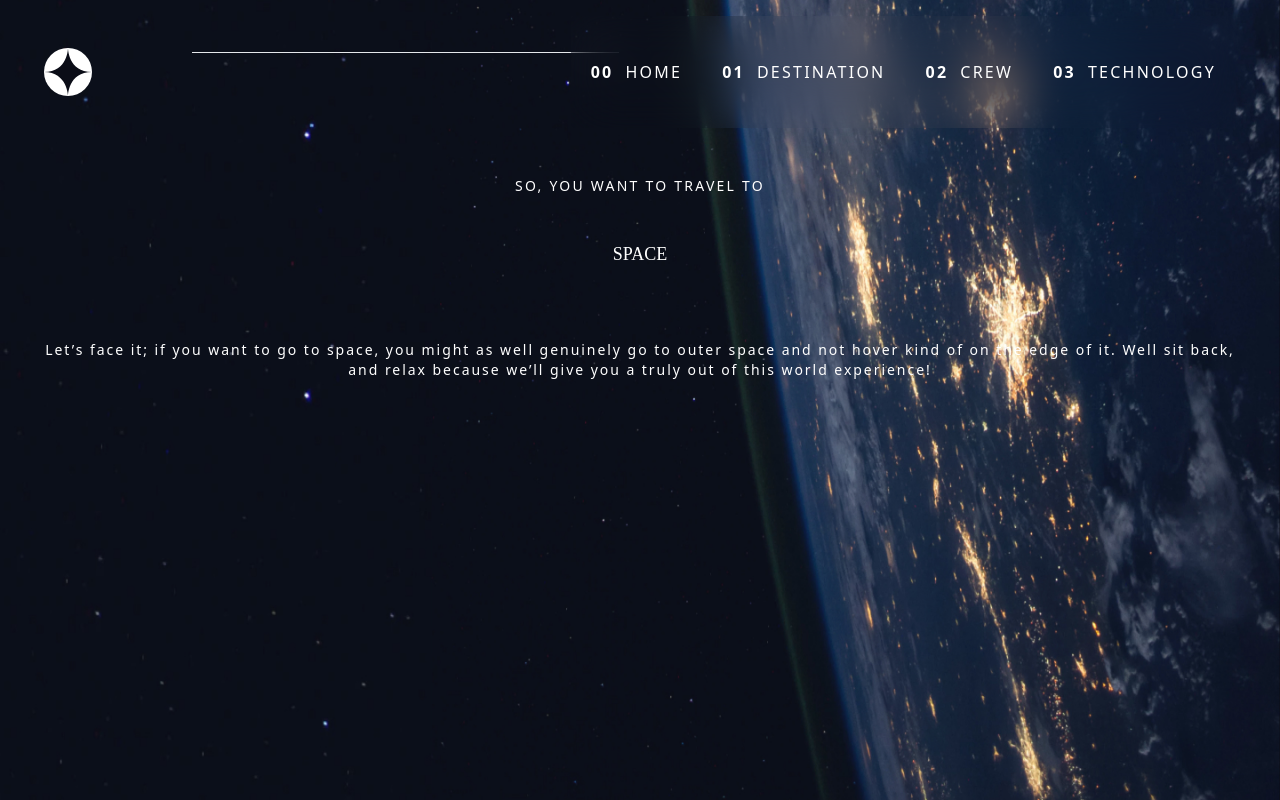
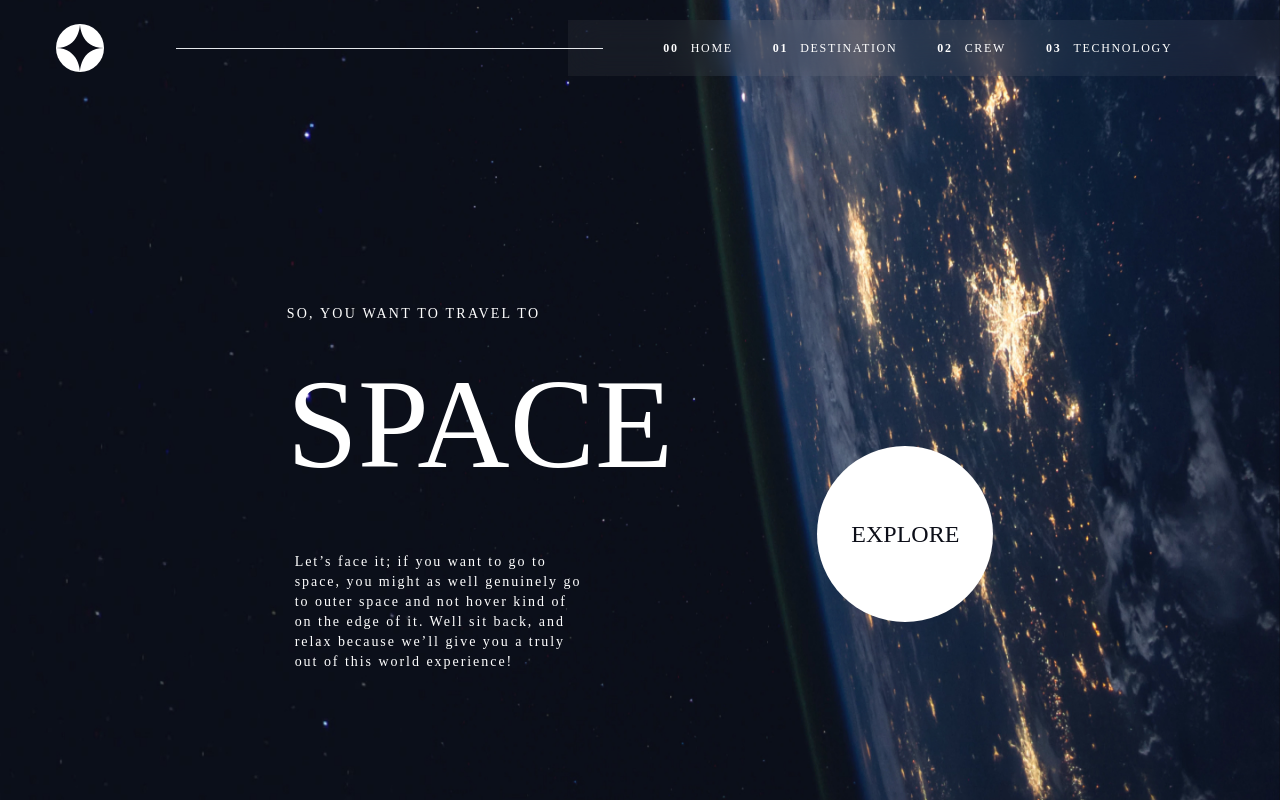
Before and after one commit to kingalingaling/space-tourism, a React (Vite) app: page / in a window 1280 px wide. Built offline with nearby package versions, Linux system fonts and the light colour scheme.

Commit message:
Fixed Header. Added Explore component

```diff
--- a/postcss.config.cjs
+++ b/postcss.config.cjs
@@ -1,6 +1,6 @@
 module.exports = {
   plugins: {
-    tailwindcss: {},
+    tailwindcss: {config: './tailwind.config.cjs'},
     autoprefixer: {},
   },
 }
--- a/src/App.tsx
+++ b/src/App.tsx
@@ -4,7 +4,7 @@ import Header from './components/header';
 function App() {
 
   return (
-    <section className='flex flex-col bg-home-sm md:bg-home-md lg:bg-home-lg bg-no-repeat bg-cover text-[#fff] w-screen h-screen pt-4'>
+    <section className='flex flex-col items-center bg-home-sm md:bg-home-md lg:bg-home-lg bg-no-repeat bg-cover text-[#fff] w-screen h-screen font-bellefair-regular'>
       <Header />
       <Explore />
     </section>
--- a/src/components/Explore.tsx
+++ b/src/components/Explore.tsx
@@ -1,18 +1,25 @@
 const Explore = () => {
   return (
-    <section className="my-7 justify-center p-5">
-      <div className="flex flex-col items-center uppercase">
-        <p className="text-sm tracking-slim">So, you want to travel to</p>
-        <span className="my-11 font-bellefair-regular text-lg">Space</span>
+    <section className="mt-52 flex flex-col items-center justify-center p-5 md:w-1/2 lg:w-full lg:flex-row lg:justify-around lg:px-44">
+      <div className="text-left lg:w-1/3">
+        <div className="flex flex-col items-center uppercase lg:items-start">
+          <p className="text-sm tracking-slim lg:text-left">So, you want to travel to</p>
+          <span className="my-9 font-barlow-condensed text-8xl sm:text-9xl">
+            Space
+          </span>
+        </div>
+        <div className="my-7 px-2 text-center lg:text-left text-sm tracking-slimmer">
+          Let’s face it; if you want to go to space, you might as well genuinely
+          go to outer space and not hover kind of on the edge of it. Well sit
+          back, and relax because we’ll give you a truly out of this world
+          experience!
+        </div>
       </div>
-      <div className="text-sm text-center tracking-slimmer px-2 my-7">
-        Let’s face it; if you want to go to space, you might as well genuinely
-        go to outer space and not hover kind of on the edge of it. Well sit
-        back, and relax because we’ll give you a truly out of this world
-        experience!
+      <div className="mt-16 flex justify-center">
+        <button className="h-44 w-44 rounded-full bg-white text-2xl text-black hover:bg-black hover:text-white">
+          EXPLORE
+        </button>
       </div>
-      <div></div>
-      <div></div>
     </section>
   );
 };
--- a/src/components/header.tsx
+++ b/src/components/header.tsx
@@ -3,30 +3,30 @@ import Menu from "../assets/images/icons/menu.svg";
 
 const Header = () => {
   return (
-    <nav className="flex w-screen justify-between px-6 lg:justify-center">
-      <div className="mr-6 flex flex-shrink-0 items-center text-white">
+    <nav className="flex w-screen justify-between sm:pl-9 pt-5 md:pt-0 lg:pt-5">
+      <div className="mr-6 flex flex-shrink-0 items-center text-white pl-5">
         <img src={Logo} className="" />
       </div>
 
-      <div className="z-1 ml-11 hidden w-1/3 pl-8 md:block">
-        <hr className="z-1 absolute ml-auto mt-9 h-px w-1/3 pt-5" />
+      <div className="z-10 ml-11 hidden w-1/3 pl-1 lg:block">
+        <hr className="z-10 absolute ml-auto mt-7 h-px w-1/3" />
       </div>
 
-      <ul className="hidden md:flex flex-row justify-center items-center bg-opacity-60 uppercase tracking-slimmer backdrop-blur-xl backdrop-filter md:h-28">
+      <ul className="z-0 hidden md:flex text-xs flex-row justify-center items-center bg-white bg-opacity-5 uppercase tracking-slimmer backdrop-blur-lg backdrop-filter h-20 lg:h-14 w-3/5 pr-3">
         <li className="mx-5 ">
-          <span className="pr-3 font-semibold">00</span>Home
+          <span className="pr-3 font-semibold hidden lg:inline">00</span>Home
         </li>
         <li className="mx-5">
-          <span className="pr-3 font-semibold">01</span>Destination
+          <span className="pr-3 font-semibold hidden lg:inline">01</span>Destination
         </li>
         <li className="mx-5">
-          <span className="pr-3 font-semibold">02</span>Crew
+          <span className="pr-3 font-semibold hidden lg:inline">02</span>Crew
         </li>
         <li className="mx-5">
-          <span className="pr-3 font-semibold">03</span>Technology
+          <span className="pr-3 font-semibold hidden lg:inline">03</span>Technology
         </li>
       </ul>
-      <div className="flex md:hidden">
+      <div className="flex pr-5 md:hidden">
         <img src={Menu} />
       </div>
     </nav>
--- a/src/index.css
+++ b/src/index.css
@@ -1,3 +1,19 @@
 @tailwind base;
 @tailwind components;
 @tailwind utilities;
+
+@layer base {
+    @font-face {
+        font-family: BarlowCondensed-Regular;
+        font-weight: 400;
+        src: url("./assets/fonts/BarlowCondensed-Regular.ttf") format('ttf');
+    }
+}
+
+@layer base {
+    @font-face {
+        font-family: Bellefair-Regular;
+        font-weight: 400;
+        src: url("./assets/fonts/Bellefair-Regular.ttf") format('ttf');
+    }
+}
--- a/tailwind.config.cjs
+++ b/tailwind.config.cjs
@@ -29,8 +29,8 @@ module.exports = {
         'light-blue': "hsl(231, 77%, 90%)"
       },
       fontFamily: {
-        'bellefair-regular': "Bellefair Regular",
-        'barlow-condensed': "Barlow Condensed Regular",
+        'bellefair-regular': ["Bellefair-Regular"],
+        'barlow-condensed': ["BarlowCondensed-Regular"],
       },
       backgroundImage: {
         'crew-lg': "url('/src/assets/images/crew-bg-lg.jpg')",
```
Also changed, not shown: src/assets/fonts/BarlowCondensed-Regular.ttf (added), src/assets/fonts/Bellefair-Regular.ttf (added).
